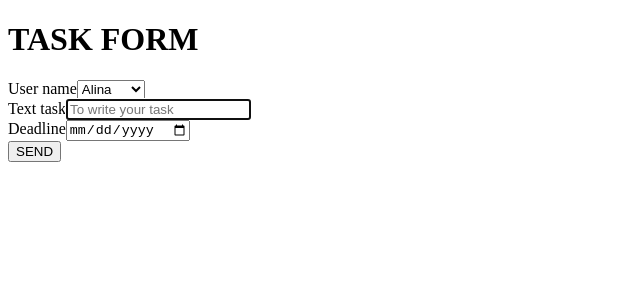
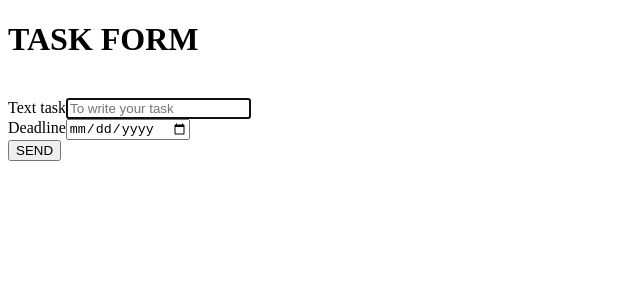
Before and after one commit to NataliiaYakovenko/fullstack-tasks, a React (Create React App) app in the folder client/: page / in a window 1280 px wide. Shown: the top 300 px of the page, without its empty margins (0-640 px from the left). Built offline with nearby package versions, Linux system fonts and the light colour scheme; the HTML template or start-up script is replaced by a standard one.

Commit message:
Connected  TasksForm to store

```diff
--- a/client/src/components/TasksForm/TasksForm.js
+++ b/client/src/components/TasksForm/TasksForm.js
@@ -1,11 +1,12 @@
 import React from 'react';
 import { Formik, Form, Field } from 'formik';
+import { connect } from 'react-redux';
 import TASK_VALIDATE_SCHEMA from '../../schemas/validateTask';
 
-function TasksForm() {
+function TasksForm({ users }) {
   const initialValues = {
     body: '',
-    userId: '1',
+    userId: users[0]?.id ?? '',
     deadline: '',
     isDone: false,
   };
@@ -25,23 +26,22 @@ function TasksForm() {
         <Form>
           <h1>TASK FORM</h1>
 
+          {users.length !== 0 && (
+            <>
               <label>User name</label>
               <select
                 name="userId"
                 value={formProps.values.userId}
                 onChange={formProps.handleChange}
               >
-            {[
-              { id: '1', firstName: 'Alina' },
-              { id: '2', firstName: 'Richard' },
-              { id: '3', firstName: 'Zak' },
-              { id: '4', firstName: 'Roll' },
-            ].map((u) => (
+                {users.map((u) => (
                   <option key={u.id} value={u.id}>
                     {u.firstName}
                   </option>
                 ))}
               </select>
+            </>
+          )}
 
           <br />
           <label>
@@ -73,5 +73,6 @@ function TasksForm() {
     </Formik>
   );
 }
+const mapStateToProps = ({ tasksData: { users } }) => ({ users });
 
-export default TasksForm;
+export default connect(mapStateToProps)(TasksForm);
```
Lines whose indentation alone changed are shown as unchanged.
